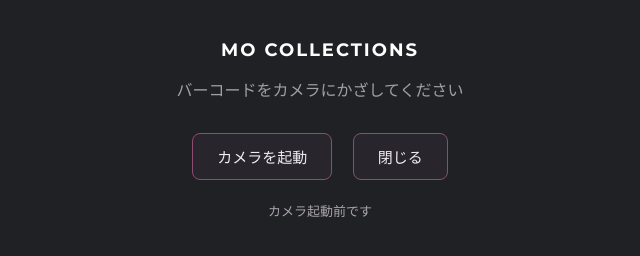
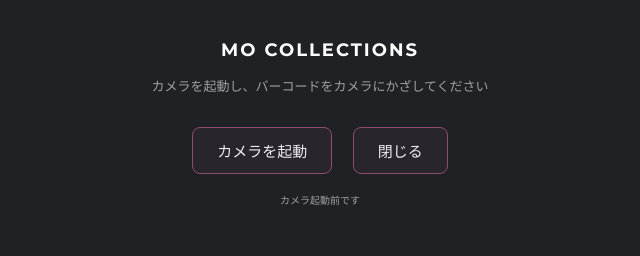
Before and after one commit to msozborn-spec/mo-collections-scanner, a plain HTML site: page index.html in a window 1280 px wide. Shown: the whole page, without its empty margins (320-960 px from the left). Drawn offline with Linux system fonts and the light colour scheme.

Commit message:
Update index.html

```diff
--- a/index.html
+++ b/index.html
@@ -40,13 +40,13 @@
 </head>
 <body>
   <h2 style="color:#fff; font-family:Montserrat,sans-serif; letter-spacing:2px;">MO COLLECTIONS</h2>
-  <p style="color:#9ea1a3;">バーコードをカメラにかざしてください</p>
+  <p style="color:#9ea1a3; font-size:13px;">カメラを起動し、バーコードをカメラにかざしてください</p>
 
 
   <div id="reader"></div>
   <button id="startButton" onclick="startCamera()">カメラを起動</button>
   <button onclick="window.close()">閉じる</button>
-  <p id="status">カメラ起動前です</p>
+  <p id="status" style="color:#9ea1a3; font-size:10px;">カメラ起動前です</p>
 
   <script>
     let scanner = null;
```
